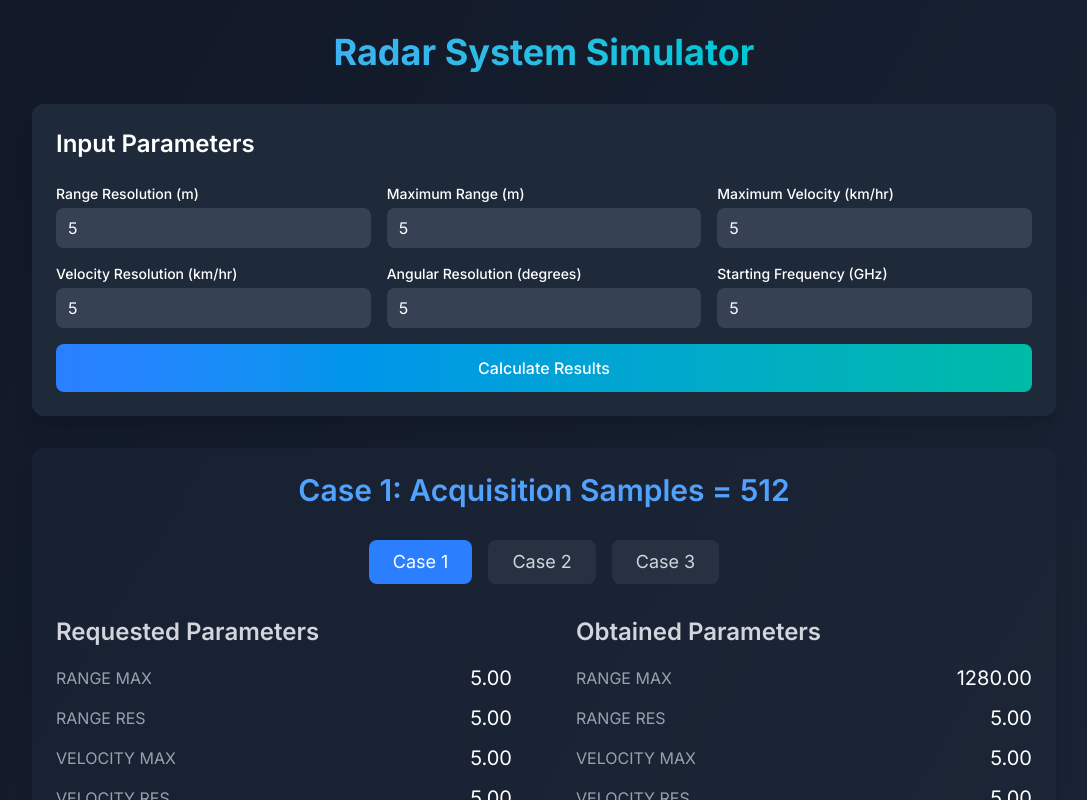
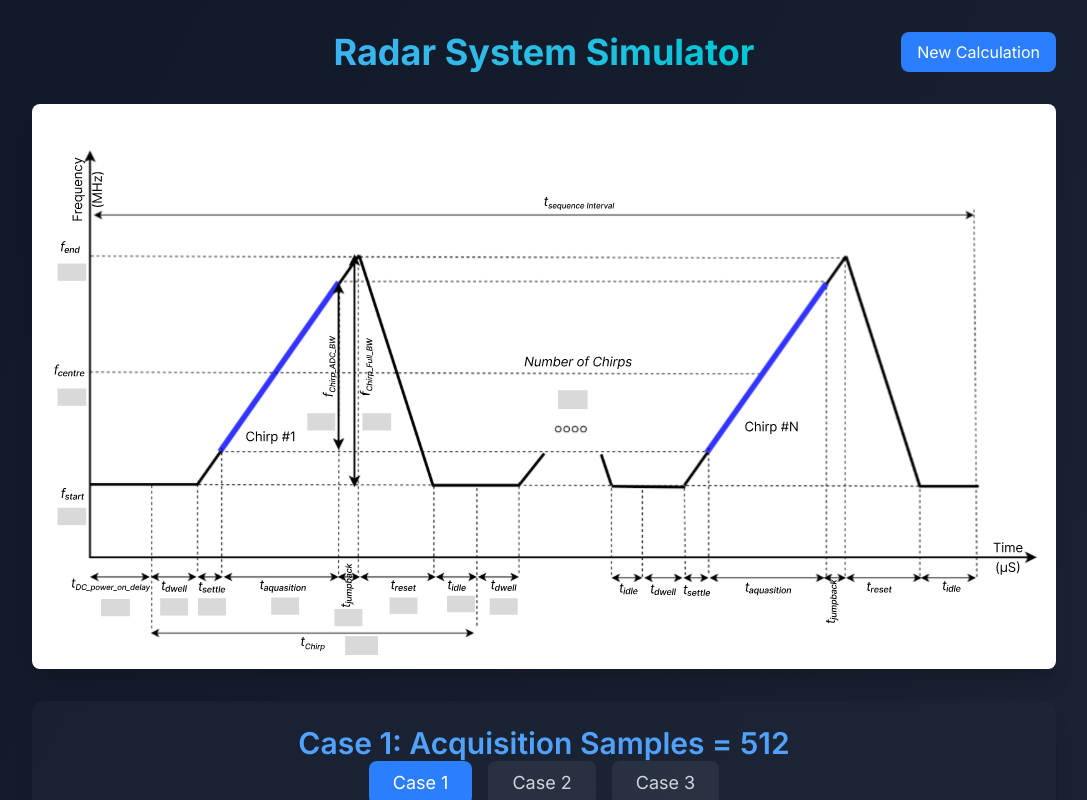
Before and after one commit to vaibhavmangar/chirp_designer, a Next.js app in the folder chirp-simulator/: page / in a window 1280 px wide. Both pictures are taken after typing "5", "5", "5", "5", "5", "5" into the empty fields and a click on the button "Calculate Results". Shown: the top 800 px of the page, without its empty margins (96-1183 px from the left). Built offline with nearby package versions, Linux system fonts and the light colour scheme.

Commit message:
added the image componet:

```diff
--- a/chirp-simulator/app/page.tsx
+++ b/chirp-simulator/app/page.tsx
@@ -2,6 +2,7 @@
 
 import { useState } from 'react';
 import { RadarSystem } from '../lib/RadarSystem';
+import Image from 'next/image';
 
 const ACQUISITION_SAMPLES = [512, 1024, 2048];
 
@@ -17,6 +18,7 @@ export default function Home() {
 
   const [results, setResults] = useState<any[]>([]);
   const [activeTab, setActiveTab] = useState(0);
+  const [showForm, setShowForm] = useState(true);
 
   const handleSubmit = (e: React.FormEvent) => {
     e.preventDefault();
@@ -38,6 +40,20 @@ export default function Home() {
     });
 
     setResults(results);
+    setShowForm(false);
+  };
+
+  const handleNewCalculation = () => {
+    setShowForm(true);
+    setResults([]);
+    setFormData({
+      range_res: '',
+      range_max: '',
+      velocity_max: '',
+      velocity_res: '',
+      angular_res: '',
+      frequency: ''
+    });
   };
 
   const handleInputChange = (e: React.ChangeEvent<HTMLInputElement>) => {
@@ -49,12 +65,23 @@ export default function Home() {
 
   return (
     <main className="min-h-screen bg-gradient-to-br from-gray-900 to-gray-800 text-white p-8">
-      <div className="max-w-5xl mx-auto">
+      <div className="max-w-5xl mx-auto relative">
         <h1 className="text-4xl font-bold text-center mb-8 bg-clip-text text-transparent bg-gradient-to-r from-blue-400 to-teal-400">
           Radar System Simulator
         </h1>
 
+        {/* New Calculation Button */}
+        {!showForm && (
+          <button
+            onClick={handleNewCalculation}
+            className="absolute top-0 right-0 px-4 py-2 bg-blue-500 text-white rounded-lg hover:bg-blue-600 transition-all duration-200"
+          >
+            New Calculation
+          </button>
+        )}
+
         {/* Input Form */}
+        {showForm && (
           <div className="bg-gray-800 rounded-xl p-6 shadow-xl mb-8">
             <h2 className="text-2xl font-semibold mb-6">Input Parameters</h2>
             <form onSubmit={handleSubmit} className="space-y-4">
@@ -140,11 +167,24 @@ export default function Home() {
               </button>
             </form>
           </div>
+        )}
 
         {/* Results Display */}
+        {results.length > 0 && (
+          <div className="space-y-8">
+            {/* Radar Diagram Image */}
+            <div className="flex justify-center mb-8">
+              <Image
+                src="/images/radar-diagram.svg"
+                alt="Radar System Diagram"
+                width={1246}
+                height={687}
+                className="rounded-lg shadow-xl"
+                priority
+              />
+            </div>
+
             <div className="bg-gray-800/50 rounded-xl p-6 shadow-xl">
-          {results.length > 0 ? (
-            <div className="space-y-8">
               {/* Case Title */}
               <h2 className="text-3xl font-semibold text-center text-blue-400">
                 Case {activeTab + 1}: Acquisition Samples = {results[activeTab].samples}
@@ -356,12 +396,8 @@ export default function Home() {
                 </div>
               )}
             </div>
-          ) : (
-            <div className="text-center text-gray-400 py-8">
-              Enter parameters and click Calculate to see results
           </div>
         )}
-        </div>
       </div>
     </main>
   );
```
Also changed, not shown: chirp-simulator/public/images/radar-diagram.svg (added), 1 other file (tests, documents, lock files or other folders). Lines whose indentation alone changed are shown as unchanged.
